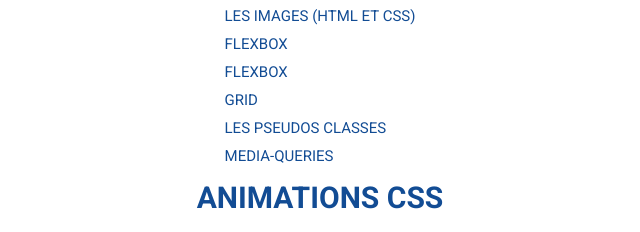
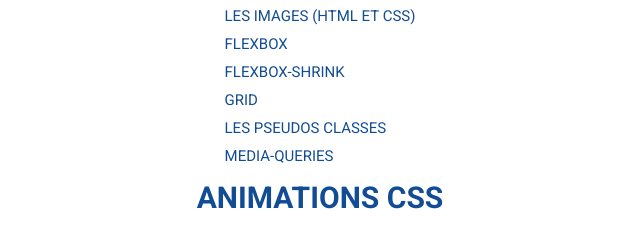
Before and after one commit to Romcro/memo-html, a plain HTML site: page index.html in a window 1280 px wide. Shown: the part 788-1020 px from the top of the page, 512-1152 px from the left. Drawn offline with Linux system fonts and the light colour scheme.

Commit message:
Update index.html

```diff
--- a/index.html
+++ b/index.html
@@ -77,7 +77,7 @@
             <li><a href="css/position-et-Z-index/position.html">Position et Z-index</a></li>
             <li><a href="css/les-images/image.html">Les Images (Html et CSS)</a></li>
             <li><a href="css/flexbox/flexbox.html">Flexbox</a></li>
-            <li><a href="css/flex-shrink/flex-shrink.html">Flexbox</a></li>
+            <li><a href="css/flex-shrink/flex-shrink.html">Flexbox-Shrink</a></li>
             <li><a href="css/grid/grid.html">Grid</a></li>
             <li><a href="css/pseudo-classes/pseudo.html">Les pseudos classes</a></li>
             <li><a href="css/media-queries/media.html">Media-queries</a></li>
```
